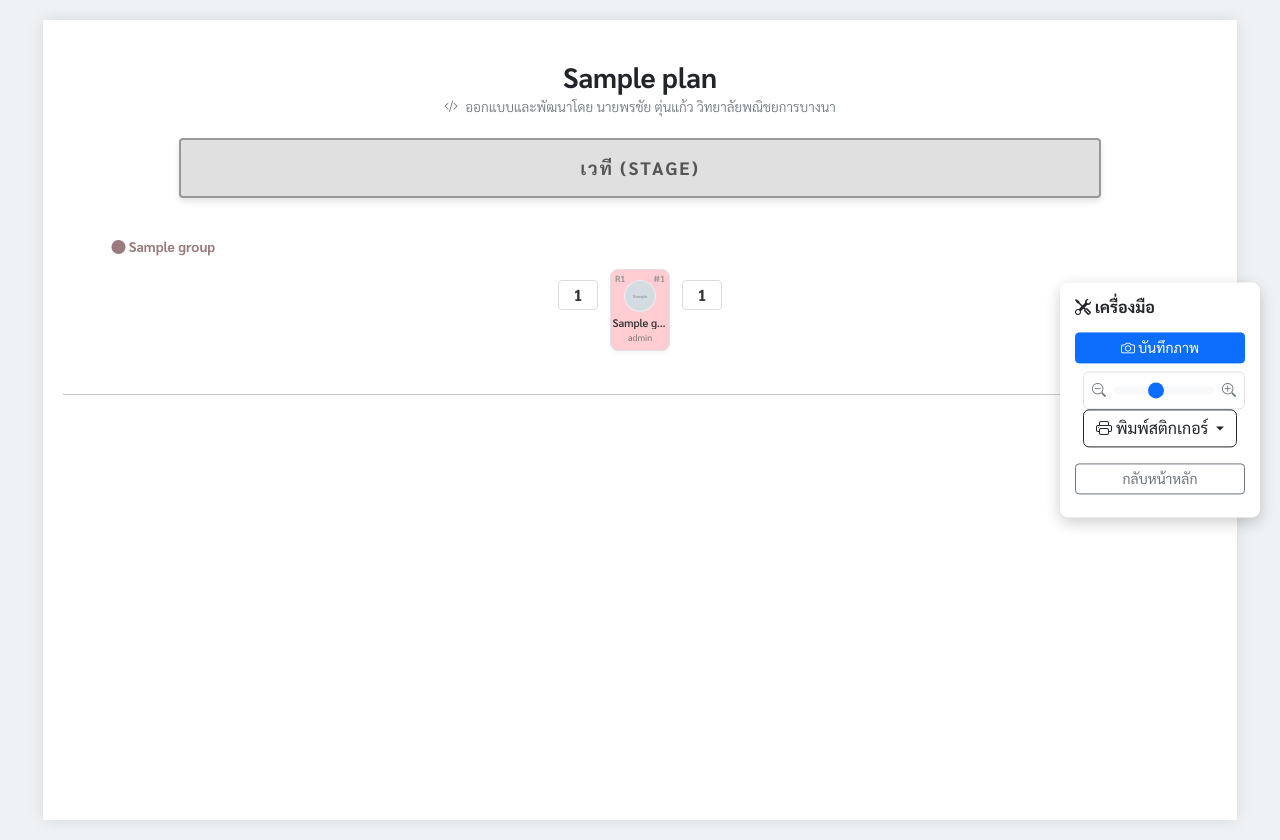
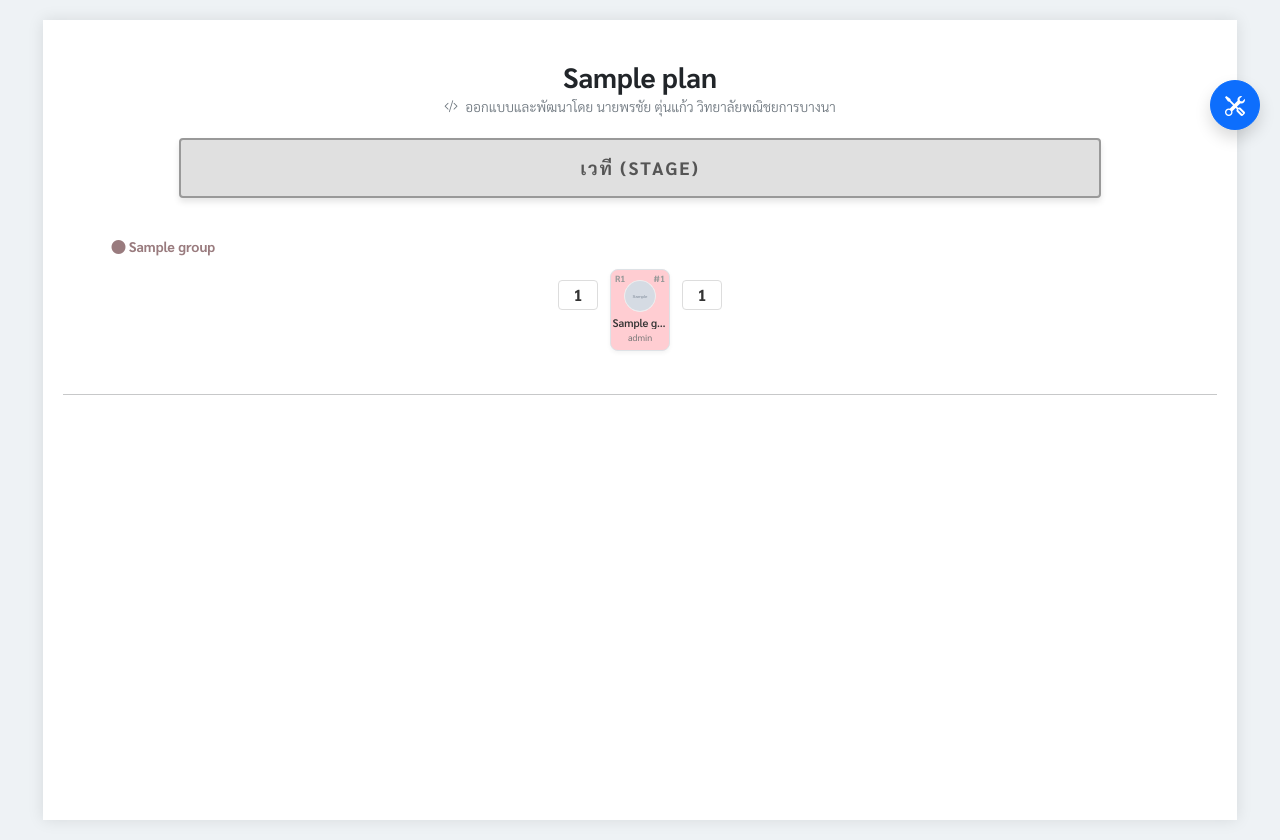
Before and after one commit to mangcom/seat, a PHP site: page /interactive_map.php?id=1 in a window 1280 px wide. Run offline with PHP 8.4, Linux system fonts and the light colour scheme; tables that the repository leaves empty hold one stand-in row (values such as "Sample post"); grey boxes marked "Sample" are stand-in pictures; some libraries are stand-ins or nearby versions.

Commit message:
Update interactive_map.php

```diff
--- a/interactive_map.php
+++ b/interactive_map.php
@@ -240,20 +240,28 @@ $colorPalette = [
         }
         #tooltip-name { font-size: 18px; font-weight: 400; margin-bottom: 5px; color: #333; }
         #tooltip-role { font-size: 16px; font-weight: 700; color: #000; }
+/* กำหนดสไตล์ให้ Toolbar */
+.floating-toolbar {
+    position: fixed;
+    top: 140px; /* อยู่ต่ำกว่าปุ่มกดนิดหน่อย */
+    right: 20px;
+    width: 260px; /* ความกว้างเมนู */
+    z-index: 1050;
 
-        .floating-toolbar {
-    position: fixed;
-    top: 50%;                  /* ให้ขอบบนเริ่มที่ 50% ของจอ */
-    right: 20px;               /* ห่างขอบขวา 20px */
-    transform: translateY(-50%); /* ดึงกลับขึ้นไปครึ่งหนึ่งของความสูงกล่อง เพื่อให้มันอยู่กลางเป๊ะ */
+    /* Animation settings */
+    opacity: 0;           /* เริ่มต้นจางหาย */
+    visibility: hidden;   /* เริ่มต้นมองไม่เห็นกดไม่ได้ */
+    transform: translateX(20px); /* ขยับไปทางขวานิดหน่อย */
+    transition: all 0.3s ease-in-out; /* เอฟเฟกต์นุ่มนวล */
+}
 
-    background: white;
-    padding: 15px;
-    border-radius: 8px;
-    box-shadow: 0 5px 15px rgba(0,0,0,0.2);
-    z-index: 999;
-    width: 200px;
+/* คลาสที่จะถูกเติมเมื่อกดเปิด (Show) */
+.floating-toolbar.active {
+    opacity: 1;
+    visibility: visible;
+    transform: translateX(0);
 }
+
 
         .stage-box {
     width: 80%;               /* ความกว้าง 80% ของพื้นที่ */
@@ -285,41 +293,56 @@ $colorPalette = [
     <div id="tooltip-role"></div>
 </div>
 
-<div class="floating-toolbar">
-    <h6 class="fw-bold"><i class="bi bi-tools"></i> เครื่องมือ</h6>
-    <div class="mt-3">
-        <button onclick="exportImage()" class="btn btn-primary btn-sm w-100 mb-2"><i class="bi bi-camera"></i> บันทึกภาพ</button>
+<button id="toolbarToggleBtn" class="btn btn-primary rounded-circle shadow" onclick="toggleToolbar()"
+    style="position: fixed; top: 80px; right: 20px; width: 50px; height: 50px; z-index: 1060; display: flex; align-items: center; justify-content: center;">
+    <i class="bi bi-tools fs-5"></i>
+</button>
+
+<div class="floating-toolbar shadow p-3 bg-white rounded" id="mainToolbar">
+
+    <div class="d-flex justify-content-between align-items-center mb-3 border-bottom pb-2">
+        <h6 class="fw-bold m-0"><i class="bi bi-tools"></i> เครื่องมือ</h6>
+        <button type="button" class="btn-close small" onclick="toggleToolbar()"></button>
     </div>
+
+    <div>
+        <button onclick="exportImage()" class="btn btn-primary btn-sm w-100 mb-2">
+            <i class="bi bi-camera"></i> บันทึกภาพ
+        </button>
+    </div>
+
     <?php if ($can_edit): ?>
-    <div class="mt-3">
+    <div>
         <button onclick="savePositions()" class="btn btn-success btn-sm w-100 mb-2">💾 บันทึกตำแหน่ง</button>
     </div>
     <?php endif; ?>
-    <div class="d-inline-flex align-items-center bg-white border rounded px-2 ms-2" style="height: 38px;">
+
+    <div class="d-flex align-items-center bg-light border rounded px-2 mb-2" style="height: 38px;">
         <i class="bi bi-zoom-out text-secondary small"></i>
-            <input type="range" class="form-range mx-2" min="30" max="80" value="50" id="zoomSlider" style="width: 100px; cursor: pointer;">
+        <input type="range" class="form-range mx-2" min="30" max="80" value="50" id="zoomSlider" style="cursor: pointer;">
         <i class="bi bi-zoom-in text-secondary small"></i>
     </div>
 
-    <div class="dropdown d-inline-block ms-2 w-100">
-        <button class="btn btn-outline-dark dropdown-toggle" type="button" data-bs-toggle="dropdown">
+    <div class="dropdown w-100 mb-2">
+        <button class="btn btn-outline-dark dropdown-toggle w-100 btn-sm" type="button" data-bs-toggle="dropdown">
             <i class="bi bi-printer"></i> พิมพ์สติกเกอร์
         </button>
-        <ul class="dropdown-menu">
+        <ul class="dropdown-menu w-100">
             <li><a class="dropdown-item" href="#" onclick="printAll()">พิมพ์ทั้งหมด (ทั้งผัง)</a></li>
             <li><a class="dropdown-item" href="#" onclick="toggleSelectMode()">เลือกพิมพ์บางคน...</a></li>
         </ul>
     </div>
+
     <?php if ($can_edit): ?>
-    <div class="mt-3">
+    <div>
         <button class="btn btn-info btn-sm w-100 mb-2" onclick="openStructureModal()">
         <i class="bi bi-gear-fill"></i> จัดจำนวนที่นั่ง
         </button>
     </div>
     <?php endif; ?>
 
-    <div class="mt-3">
-        <a href="index.php" class="btn btn-outline-secondary btn-sm w-100 mb-2">กลับหน้าหลัก</a>
+    <div>
+        <a href="index.php" class="btn btn-outline-secondary btn-sm w-100">กลับหน้าหลัก</a>
     </div>
 </div>
 
```
